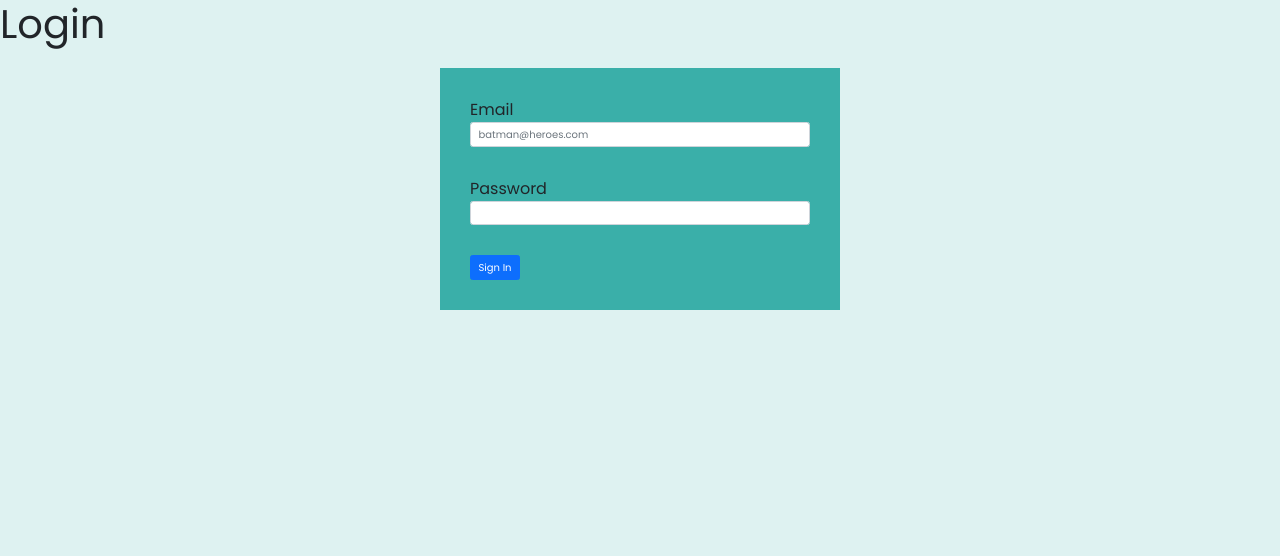
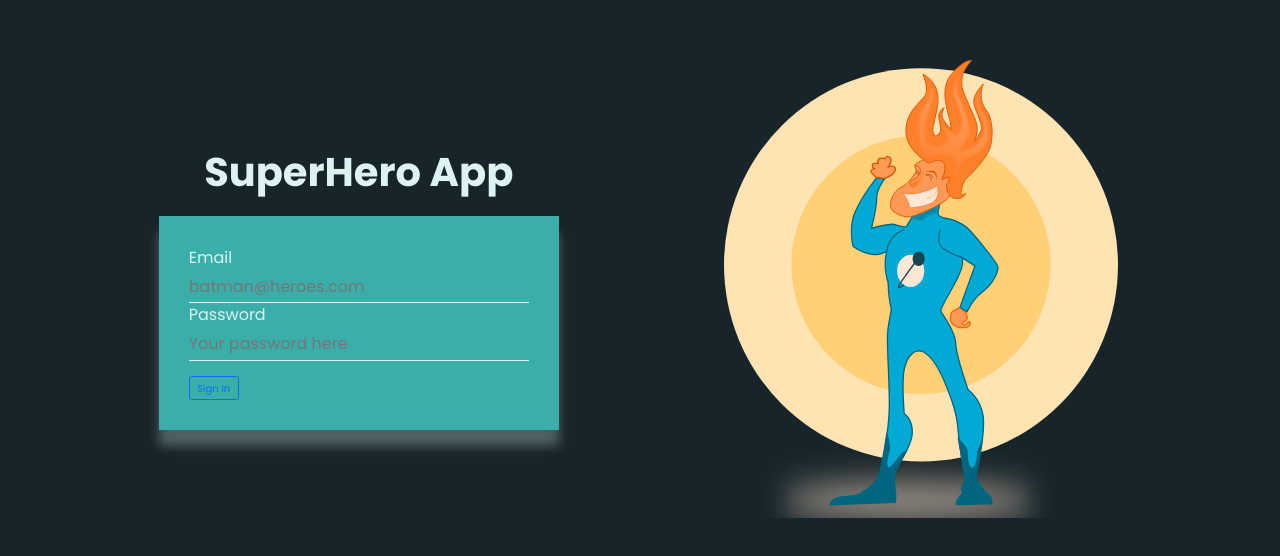
Before and after one commit to Josejpm/superhero-app, a React (Create React App) app: page / in a window 1280 px wide. Shown: the top 556 px of the page. Built offline with nearby package versions, Linux system fonts and the light colour scheme.

Commit message:
Features done, CSS on going

```diff
--- a/public/index.html
+++ b/public/index.html
@@ -2,7 +2,7 @@
 <html lang="en">
   <head>
     <meta charset="utf-8" />
-    <link rel="icon" href="%PUBLIC_URL%/favicon.ico" />
+    <link rel="icon" href="%PUBLIC_URL%/favicon.png" />
     <meta name="viewport" content="width=device-width, initial-scale=1" />
     <meta name="theme-color" content="#000000" />
     <meta
--- a/src/Components/LoginForm.jsx
+++ b/src/Components/LoginForm.jsx
@@ -52,31 +52,33 @@ const LoginForm = () => {
     }
 
     return (
-        <form className='form-container p-5' onSubmit={ formik.handleSubmit } >
+        <form className='login-form__container p-5' onSubmit={ formik.handleSubmit } >
 
             <label htmlFor="email">Email</label>
             <input
+              autoComplete='off'
               type="email"
               name="email"
-              className='form-control mb-5'
+              className='form-control-plaintext login-form__input'
               id="email"
               placeholder="batman@heroes.com"
               onChange={formik.handleChange}
             />
 
-            {formik.errors.email && <p>{formik.errors.email}</p> }
+            {formik.errors.email && <p className='alert alert-danger mt-2' >{formik.errors.email}</p> }
 
             <label htmlFor="password">Password</label>
             <input
               type="password"
               name="password"
               id="password"
-              className='form-control mb-5'
+              className='form-control-plaintext login-form__input'
+              placeholder='Your password here'
               onChange={formik.handleChange}
             />
 
-            {formik.errors.password && <p>{formik.errors.password}</p> }
-            <input className='btn btn-primary' type="submit" value="Sign In" />
+            {formik.errors.password && <p className='alert alert-danger mt-2'>{formik.errors.password}</p> }
+            <input className='btn btn-outline-primary mt-4' type="submit" value="Sign In" />
 
         </form>
      );
--- a/src/Components/TeamCard.jsx
+++ b/src/Components/TeamCard.jsx
@@ -14,16 +14,21 @@ const TeamCard = ({hero}) => {
         setHeroesData(newHeroesList)
     }
 
+    const powerstatsArr = Object.entries(hero.powerstats)
+    console.log(powerstatsArr);
+
     return (
       <Fragment>
-        <div className="card" style={{ width: "18rem" }}>
+        <div className="card" style={{ width: "20rem" }}>
           <div className="card-body">
+            <h5 className="card-title">{hero.name}</h5>
             <img src={hero.image.url} alt="Superhero" />
-            <h5 className="card-title">{hero.name}</h5>
-            <button className="btn btn-danger" onClick={deleteHero}>
-              {" "}
-              Delete{" "}
-            </button>
+            <ul>
+              {powerstatsArr.map(stat=>(
+                <li>{`${stat[0].toUpperCase()}: ${stat[1]}`}</li>
+              ))}
+            </ul>
+            <button className="btn btn-danger" onClick={deleteHero}>Delete</button>
             <button
               type="button"
               className="btn btn-primary"
@@ -33,7 +38,7 @@ const TeamCard = ({hero}) => {
               More Info..
             </button>
           </div>
-        </div>
+        </div> {/*  Card */}
         <div
           className="modal fade"
           id={`id${hero.id}`}
--- /dev/null
+++ b/src/Components/TeamStats.jsx
@@ -0,0 +1,30 @@
+import React from 'react';
+import { Fragment } from 'react';
+import { teamStats } from '../helpers/teamStats';
+;
+
+const TeamStats = ({heroesData}) => {
+
+    const {mediumHeight,mediumWeight,powerstats}=teamStats(heroesData);
+
+    console.log(powerstats);
+
+
+
+    return (
+        <Fragment>
+            <h3>Team Stats</h3>
+            <ul>
+                {powerstats.map(stat=>(
+                    <li>{`${stat[0].toUpperCase()}: ${stat[1]}`}</li>
+                ))}
+            </ul>
+            <p>{`Team weight: ${mediumWeight} kg`}</p>
+            <p>{`Team height: ${mediumHeight} cm`}</p>
+
+        </Fragment>
+
+         );
+}
+
+export default TeamStats;
--- a/src/SCSS/UI/_index.scss
+++ b/src/SCSS/UI/_index.scss
@@ -1,3 +1,4 @@
 @forward './loginForm';
 @forward './buttons';
 @forward './modal';
+@forward './login';
--- /dev/null
+++ b/src/SCSS/UI/_login.scss
@@ -0,0 +1,30 @@
+@use '../base/mixins' as m;
+@use '../base/variables' as v;
+
+
+.login__grid{
+
+    @include m.tablet{
+        display: grid;
+        grid-template-columns: repeat(2,1fr);
+        align-items: center;
+    }
+}
+
+.login__heading{
+    text-align: center;
+    font-weight: 700;
+    color: v.$light;
+}
+
+.login__image{
+
+    @include m.tablet{
+        margin-top: 0;
+    }
+
+    margin: 0 auto;
+    width: 70%;
+    margin-top: 5rem;
+
+}
--- a/src/SCSS/UI/_loginForm.scss
+++ b/src/SCSS/UI/_loginForm.scss
@@ -1,10 +1,21 @@
 @use '../base/mixins' as m;
 @use '../base/variables' as v;
 
-.form-container{
+.login-form__container{
 
-    width: 40rem ;
+    max-width: 40rem ;
+    width: 80%;
     background-color: v.$primary;
     margin: 0 auto;
+    box-shadow: 0px 16px 10px 0px #def2f149;
+
+    label{
+        color: v.$light;
+    }
 
 }
+
+.login-form__input{
+    border-bottom: 1px solid v.$light;
+    color: v.$white;
+}
--- a/src/SCSS/base/_globals.scss
+++ b/src/SCSS/base/_globals.scss
@@ -12,7 +12,7 @@ html {
 body {
     font-family: v.$main_font;
     font-size: 1.6rem;
-    background-color: v.$light;
+    background-color: v.$black;
 }
 p {
     color: v.$black;
--- /dev/null
+++ b/src/helpers/teamStats.js
@@ -0,0 +1,34 @@
+
+export const teamStats = (heroesData)=>{
+
+    const initialValue = { intelligence:0,strength:0,speed:0,durability:0,power:0,combat:0,height:0,weight:0}
+
+    const stats = heroesData.reduce((StatsSum,actualPosition)=>{
+
+        StatsSum['intelligence']=StatsSum['intelligence']+Number(actualPosition.powerstats.intelligence);
+        StatsSum['strength']=StatsSum['strength']+Number(actualPosition.powerstats.strength);
+        StatsSum['speed']=StatsSum['speed']+Number(actualPosition.powerstats.speed);
+        StatsSum['durability']=StatsSum['durability']+Number(actualPosition.powerstats.durability);
+        StatsSum['power']=StatsSum['power']+Number(actualPosition.powerstats.power);
+        StatsSum['combat']=StatsSum['combat']+Number(actualPosition.powerstats.combat);
+        StatsSum['height']=StatsSum['height']+Number(actualPosition.appearance.height[1].slice(0,-3));
+        StatsSum['weight']=StatsSum['weight']+Number(actualPosition.appearance.weight[1].slice(0,-3));
+
+        return StatsSum
+
+    },initialValue)
+
+    const mediumWeight= (stats.weight/heroesData.length).toFixed(2);
+    const mediumHeight= (stats.height/heroesData.length).toFixed(2);
+
+    const statsArray = Object.entries(stats);
+    const sorted = statsArray.sort( (a,b)=> b[1]-a[1]);
+
+    const powerstats = sorted.filter( stat=>(stat[0] !== 'height' && stat[0] !== 'weight'))
+
+    return {
+        mediumHeight,
+        mediumWeight,
+        powerstats,
+    }
+}
--- a/src/pages/Home.jsx
+++ b/src/pages/Home.jsx
@@ -3,6 +3,7 @@ import axios from 'axios';
 import HeroesContext from '../context/heroesContext';
 import SearchHeroForm from '../Components/SearchHeroForm';
 import TeamList from '../Components/TeamList';
+import TeamStats from '../Components/TeamStats';
 //import {getHeroById} from '../services/heroesServices';
 
 
@@ -14,6 +15,7 @@ const Home = () => {
             <h1>Home</h1>
             <SearchHeroForm/>
             <TeamList heroesData={heroesData}/>
+            <TeamStats heroesData={heroesData} />
 
         </Fragment>
      );
--- a/src/pages/Login.jsx
+++ b/src/pages/Login.jsx
@@ -1,5 +1,6 @@
 import React, { Fragment } from 'react';
 import LoginForm from '../Components/LoginForm';
+import image from '../assets/img/superhero.svg'
 
 const Login = () => {
 
@@ -7,9 +8,20 @@ const Login = () => {
 
     return (
         <Fragment>
-            <h1>Login</h1>
-            <div className="container">
-                <LoginForm/>
+
+            <div className="container py-5">
+                <div className="login__grid mt-5">
+
+                    <div className='login' >
+                        <h1 className='login__heading'>SuperHero App</h1>
+                        <LoginForm/>
+                    </div>
+
+                    <div>
+                        <img className='login__image' src={image} alt="superhero" />
+                    </div>
+
+                </div>
             </div>
         </Fragment>
      );
```
Also changed, not shown: public/favicon.png (added), src/assets/img/superhero.svg (added).
